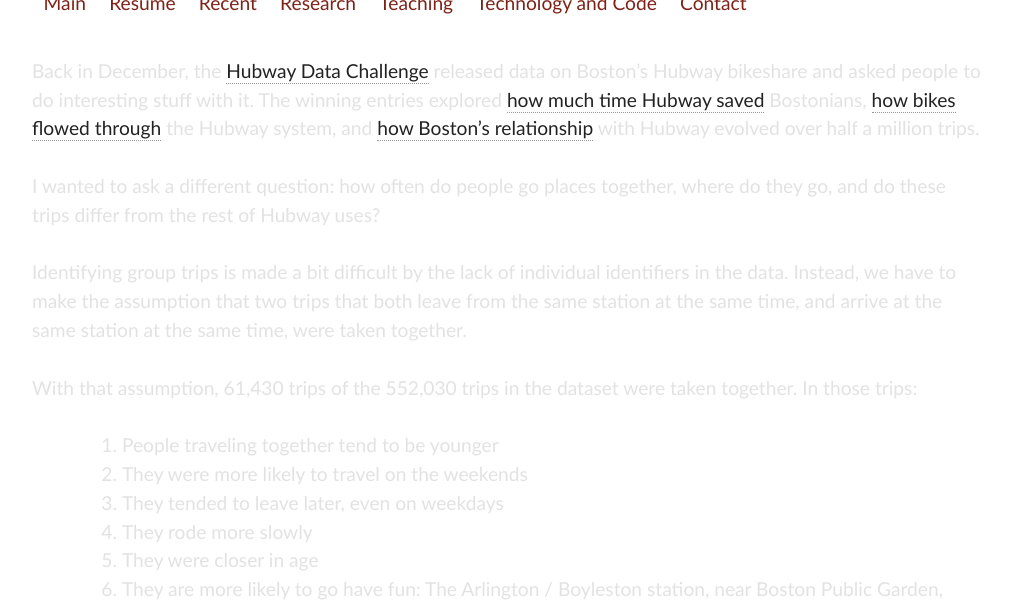
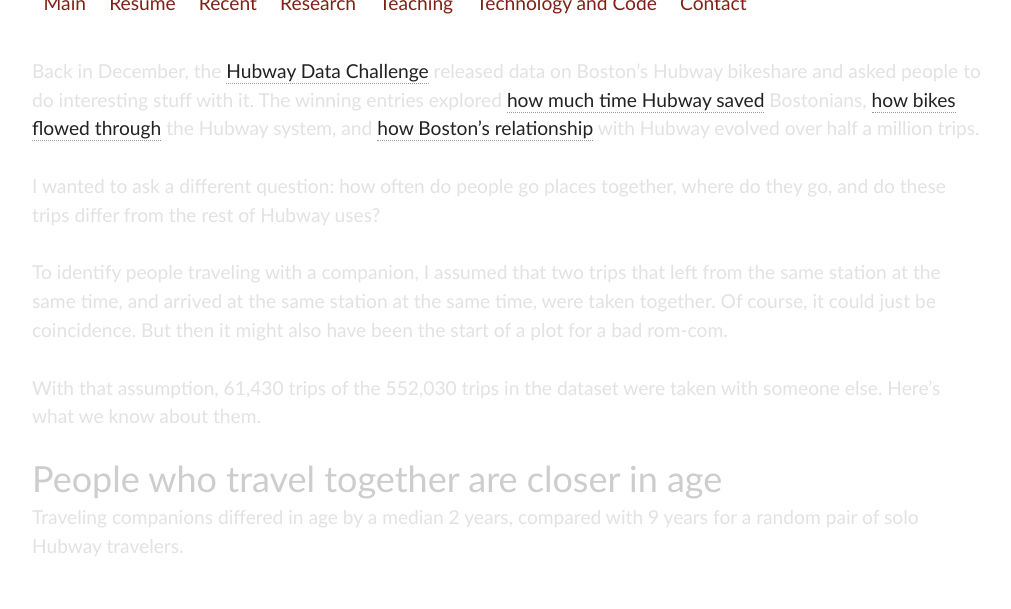
Before and after one commit to markhuberty/markhuberty.github.com, a Jekyll site: the page built from _posts/2013-03-13-hubway.md, in a window 1280 px wide and 1400 px high, scrolled down 204 px. Shown: the top 609 px of the window, without its empty margins (133-1144 px from the left). Built offline with Jekyll 4.4.1, drawn with Linux system fonts in a browser that asks for light colours; some web fonts are replaced; Markdown is read by kramdown in place of the engine named in the settings; some of the changed text lies outside the part shown.

Commit message:
Commit of the hubway post

```diff
--- a/_posts/2013-03-13-hubway.md
+++ b/_posts/2013-03-13-hubway.md
@@ -7,13 +7,45 @@
 
 I wanted to ask a different question: how often do people go places together, where do they go, and do these trips differ from the rest of Hubway uses?
 
-Identifying group trips is made a bit difficult by the lack of individual identifiers in the data. Instead, we have to make the assumption that two trips that both leave from the same station at the same time, and arrive at the same station at the same time, were taken together.
+To identify people traveling with a companion, I assumed that two trips that left from the same station at the same time, and arrived at the same station at the same time, were taken together. Of course, it could just be coincidence. But then it might also have been the start of a plot for a bad rom-com.
 
-With that assumption, 61,430 trips of the 552,030 trips in the dataset were taken together. In those trips:
+With that assumption, 61,430 trips of the 552,030 trips in the dataset were taken with someone else. Here's what we know about them.
 
-1. People traveling together tend to be younger
-2. They were more likely to travel on the weekends
-3. They tended to leave later, even on weekdays
-4. They rode more slowly
-5. They were closer in age
-6. They are more likely to go have fun: The Arlington / Boyleston station, near Boston Public Garden, was the top destination for those traveling togther. Solo travelers were more likely bound for the South Station Transit Hub.
+
+### People who travel together are closer in age
+
+Traveling companions differed in age by a median 2 years, compared with 9 years for a random pair of solo Hubway travelers.
+
+{% image plot_age_diff.png %}
+  title: Distribution of age differences for traveling companions.
+{% endimage %}
+
+
+### Companions favor the weekends
+
+{% image plot_trip_weekdays.png %}
+  title: Distribution of trips by weekday
+{% endimage %}
+
+### Companions left later...
+
+{% image plot_departure_arrival_times.png %}
+  title: Distribution of trips by weekday
+{% endimage %}
+
+Readers paying close attention will also notice that companions were more likely to ride around very late at night. Post-night-out bike ride, anyone?
+
+### ...And rode slower
+
+{% image plot_trip_speed.png %}
+  title: Distribution of trip speed
+{% endimage %}
+
+### They also likely had more fun
+
+- Most popular stations for pairs: Arlington/Boyleston, at the corner of [Boston Common](http://www.cityofboston.gov/freedomtrail/bostoncommon.asp)
+- Most popular stations for solo travelers: [South Station](http://www.south-station.net/) commuter hub
+
+## Bicycles, Boston, and Companionship
+
+One big assumption later, it seems bicycles might be more than just tools of transportation. If bike share programs not only bring Bostonians to their destinations, but also brought them together, that can't be a bad thing.
```
Also changed, not shown: _posts/2013-02-25-commodifying-confirmation.md (+1 -1 lines), _posts/2013-02-26-big-data-cudgel.md (+1 -1 lines).
